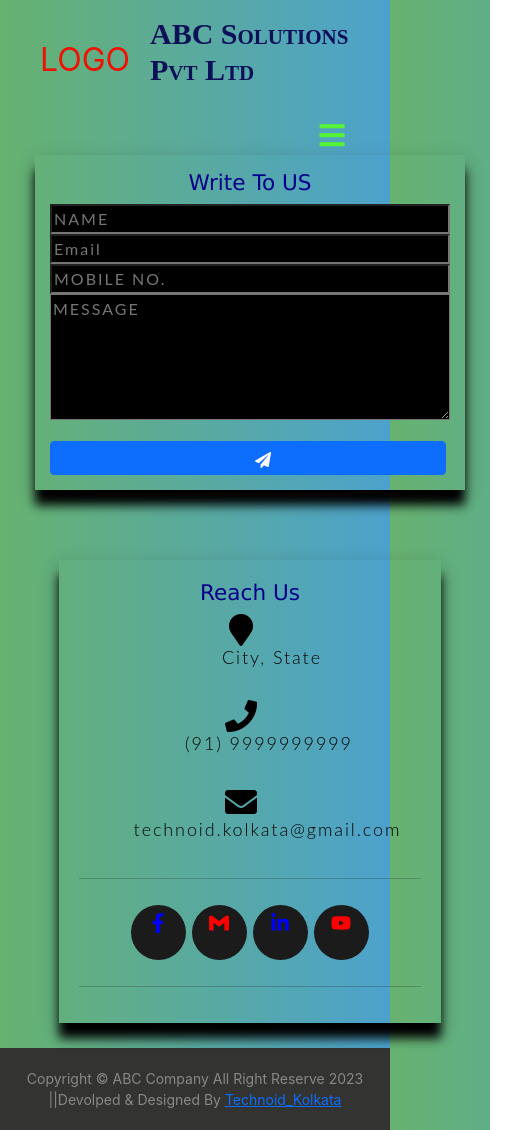
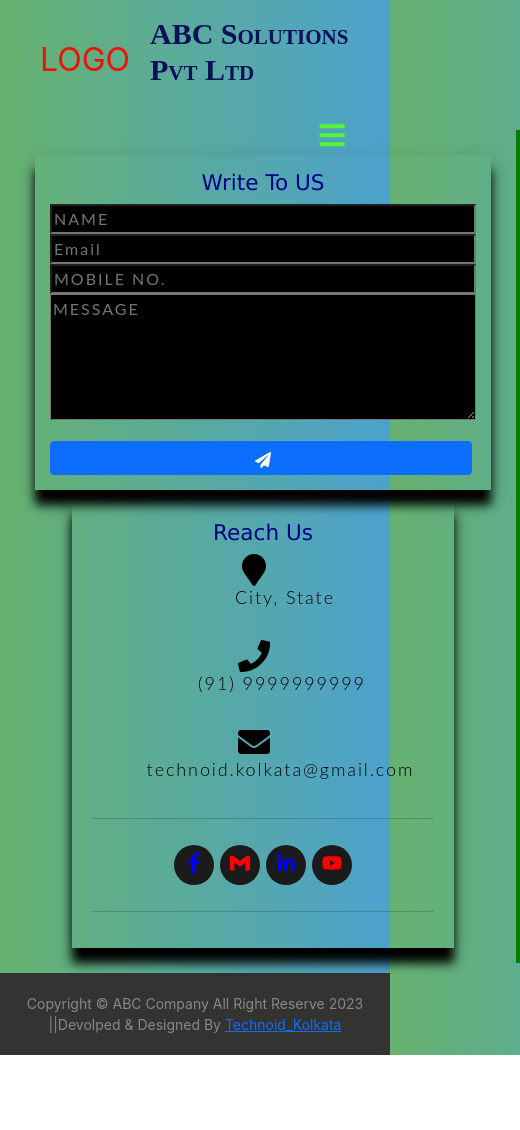
Before and after one commit to technoid2023/business, a React (Create React App) app: page /contact in a window 390 px wide. Shown: the whole page, 520 px wide, since content can reach past the window. After the commit the page ends 1055 px from the top, so only its background shows below. Built offline with nearby package versions, Linux system fonts and the light colour scheme.

Commit message:
Contact Us page slight resoponsive updated

```diff
--- a/src/css/contactus.css
+++ b/src/css/contactus.css
@@ -1,9 +1,7 @@
 @import url('https://fonts.googleapis.com/css?family=Roboto:300');
 
-
-
+/* Global Styles */
 .conmain {
-    /* background:rgb(119, 154, 154); */
   height: 100%;
   width: 100%;
   position: fixed;
@@ -20,32 +18,31 @@
   text-transform: uppercase;
   letter-spacing: 2px;
 }
-    .social{
+
+.social {
   box-shadow: 0 15px 10px 0 rgb(0, 0, 0), 0 6px 20px 0 rgba(0, 0, 0, 0.19);
   border-color: #fff;
   float: left;
-
   margin: 10px;
-        /* margin-top: 28%; */
   padding: 15px;
 }
-      .text{
+
+.text {
   text-align: center;
   font: bold;
   font-family: 'Lucida Sans', 'Lucida Sans Regular', 'Lucida Grande', 'Lucida Sans Unicode', Geneva, Verdana, sans-serif;
   color: darkblue;
 }
+
 #contact {
   display: flex;
   align-content: space-between;
   width: 100%;
   height: 100%;
-      /* background-color: #ffffff; */
   background-image: transparent;
+}
 
-    }
 .contact-wrapper {
-    /* background-image: transparent; */
   display: flex;
   flex-direction: row;
   justify-content: space-between;
@@ -58,13 +55,11 @@
 
 /* Left contact page */
 .form-horizontal {
-    /* float: left; */
   margin-top: 8%;
   max-width: 400px;
   font-style: bold;
   font-family: 'Lato';
   font-weight: 500;
-
 }
 
 .conform-control,
@@ -100,12 +95,11 @@
   transform: translate3d(0px, -29px, 0px);
 }
 
-  /* Begin Right Contact Page */
+/* Right Contact Page */
 .direct-contact-container {
   max-width: 400px;
   box-shadow: 0 15px 10px 0 rgb(0, 0, 0), 0 6px 20px 0 rgba(0, 0, 0, 0.19);
   border-color: #fff;
-
   margin: 10px;
   padding: 20px;
   position: relative;
@@ -124,9 +118,11 @@
   line-height: 4;
   color: #000000;
 }
-  .list-item:hover{
+
+.list-item:hover {
   color: red;
 }
+
 .contact-text {
   font: 300 18px 'Lato', sans-serif;
   letter-spacing: 1.9px;
@@ -149,13 +145,12 @@
   color: #000000;
   text-decoration: none;
   transition-duration: 0.2s;
-    font:bold;
+  font: bold;
 }
 
 .contact-text a:hover {
   color: #ff0000;
 }
-
 
 /* Social Media Icons */
 .social-media-list {
@@ -180,7 +175,7 @@
   line-height: 50px;
   border-radius: 50%;
   color: #fff;
-    background-color: rgb(27,27,27);
+  background-color: rgb(27, 27, 27);
   cursor: pointer;
   transition: all .2s ease-in-out;
 }
@@ -206,24 +201,24 @@
 .social-media-list li:hover:after {
   opacity: 1;
   transform: scale(1.12);
-    transition-timing-function: cubic-bezier(0.37,0.74,0.15,1.65);
+  transition-timing-function: cubic-bezier(0.37, 0.74, 0.15, 1.65);
 }
 
 .social-media-list li:hover a {
   color: #000;
 }
 
-
-  /* Begin Media Queries*/
+/* Media Queries */
 @media screen and (max-width: 850px) {
   .contact-wrapper {
     display: flex;
     flex-direction: column;
     margin: 10px;
-      /* margin-top: 28%; */
     padding: 15px;
   }
-    .direct-contact-container, .form-horizontal {
+
+  .direct-contact-container,
+  .form-horizontal {
     margin: 0 auto;
   }
 
@@ -231,12 +226,13 @@
     margin-top: 60px;
     max-width: 200px;
   }
+
   .social-media-list li {
     height: 60px;
     width: 60px;
     line-height: 60px;
+  }
 
-    }
   .social-media-list li:after {
     width: 60px;
     height: 60px;
@@ -245,18 +241,20 @@
 }
 
 @media screen and (max-width: 569px) {
-
-    .direct-contact-container, .form-wrapper {
+  .direct-contact-container,
+  .form-wrapper {
     float: none;
     margin: 0 auto;
   }
-    .conform-control, textarea {
 
+  .conform-control,
+  textarea {
     margin: 0 auto;
   }
 
-
-    .name, .email, textarea {
+  .name,
+  .email,
+  textarea {
     width: 280px;
   }
 
@@ -264,21 +262,23 @@
     margin-top: 60px;
     max-width: 200px;
   }
+
   .social-media-list {
     left: 0;
   }
+
   .social-media-list li {
     height: 55px;
     width: 55px;
     line-height: 55px;
     font-size: 2rem;
   }
+
   .social-media-list li:after {
     width: 55px;
     height: 55px;
     line-height: 55px;
   }
-
 }
 
 @media screen and (max-width: 400px) {
@@ -286,6 +286,7 @@
     width: 99%;
   }
 }
+
 @media screen and (max-width: 840px) {
   .direct-contact-container {
     max-width: 100%;
@@ -301,6 +302,7 @@
     display: block;
   }
 }
+
 @media screen and (max-width: 768px) {
   .direct-contact-container {
     max-width: 100%;
@@ -323,3 +325,105 @@
     margin-bottom: 10px;
   }
 }
+
+/* Add responsive styles */
+@media screen and (max-width: 768px) {
+  .contact-wrapper {
+    flex-direction: column;
+  }
+
+  .form-horizontal,
+  .direct-contact-container {
+    margin: 0 auto;
+    max-width: 400px;
+  }
+
+  .social-media-list li {
+    height: 40px;
+    width: 40px;
+    line-height: 40px;
+  }
+
+  .contact-list li,
+  .social-media-list li {
+    text-align: center;
+    margin-bottom: 10px;
+  }
+}
+
+/* Add responsive styles for 350px */
+@media screen and (max-width: 350px) {
+  .contact-wrapper {
+    padding: 10px;
+  }
+
+  .form-horizontal,
+  .direct-contact-container {
+    margin: 0 auto;
+    max-width: 280px;
+  }
+
+  .social-media-list li {
+    height: 35px;
+    width: 35px;
+    line-height: 35px;
+    font-size: 1.8rem;
+  }
+
+  .contact-list li,
+  .social-media-list li {
+    margin-bottom: 5px;
+  }
+
+  .contact-text {
+    font-size: 14px;
+  }
+}
+/* Adjustments for responsiveness and alignment */
+@media screen and (max-width: 768px) {
+  .contact-wrapper {
+    flex-direction: column;
+    align-items: center;
+  }
+
+  .form-horizontal,
+  .direct-contact-container {
+    margin: 0 auto;
+    max-width: 100%;
+  }
+
+  .contact-list li,
+  .social-media-list li {
+    text-align: center;
+    margin-bottom: 10px;
+  }
+
+  .contact-text {
+    display: block;
+  }
+
+  /* Adjustments for green line */
+  .contact-wrapper:before {
+    content: '';
+    position: absolute;
+    top: 0;
+    right: 0;
+    width: 4px;
+    height: 100%;
+    background-color: green;
+    transform: translateX(100%);
+    z-index: 1;
+  }
+}
+
+/* Footer and Navigation adjustments */
+.footer,
+.navigation {
+  display: flex;
+  justify-content: space-between;
+  align-items: center;
+  padding: 10px 20px;
+  box-sizing: border-box;
+}
+
+/* Add additional styling as needed for the footer and navigation sections */
```
Lines whose indentation alone changed are shown as unchanged.
